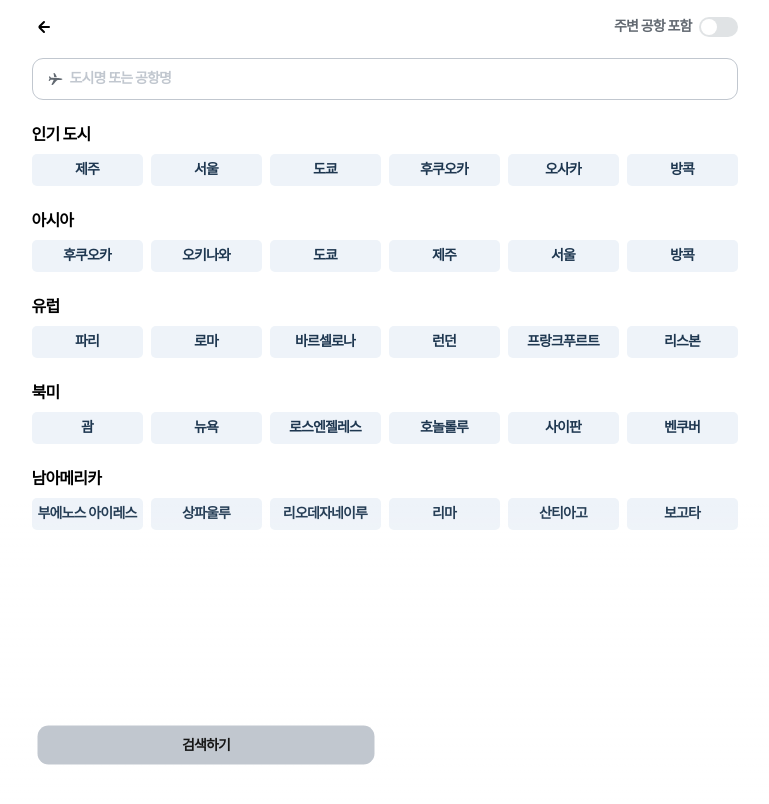
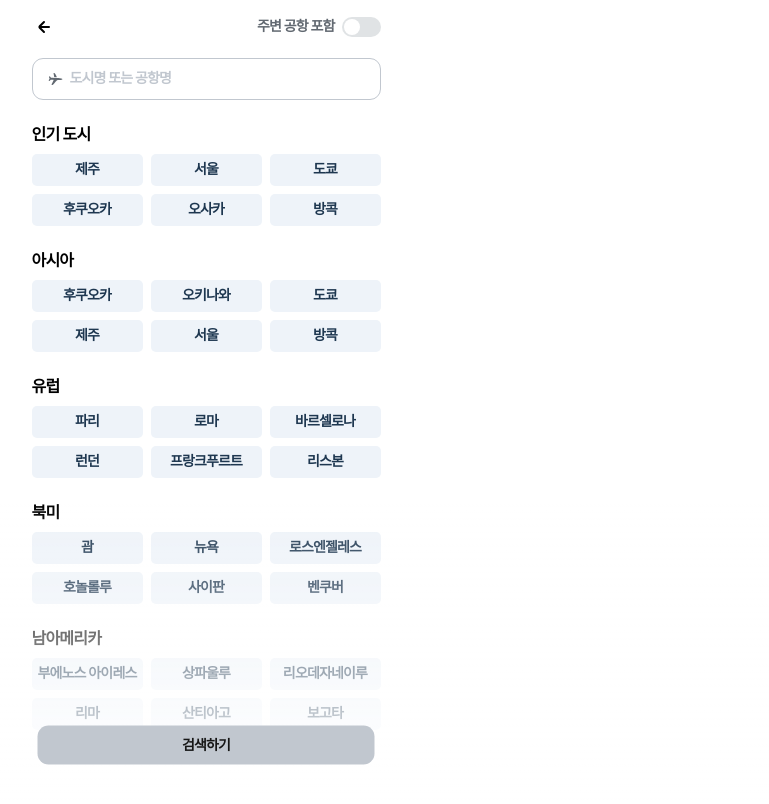
Before and after one commit to heesunee/35-COLLABORATION-WEB-SKYSCANNER, a React (Vite) app: page / in a window 1280 px wide. Shown: the top 804 px of the page, without its empty margins (434-1203 px from the left). Built offline with nearby package versions, Linux system fonts and the light colour scheme.

Commit message:
fix : max-width 부모에게 상속받도록 수정

```diff
--- a/src/components/home/SearchModal.tsx
+++ b/src/components/home/SearchModal.tsx
@@ -70,6 +70,7 @@ const SearchModal = ({ isOpen = false, onModalToggle }: props) => {
 const SearchModalWrap = styled.div<{ isOpen: boolean }>`
 	background-color: ${({ theme }) => theme.colors.white};
 	display: ${({ isOpen }) => (isOpen ? 'flex' : 'none')};
+	max-width: inherit;
 	position: absolute;
 	top: 0;
 	padding: 1.5rem 1.3rem 2.6rem;
```
